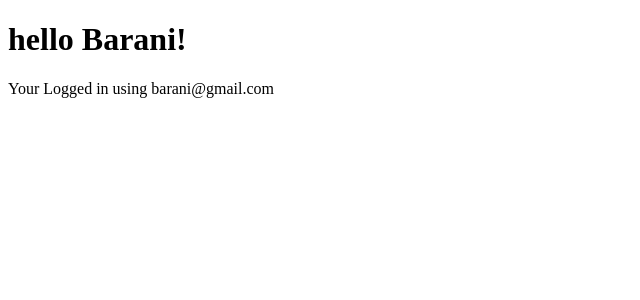
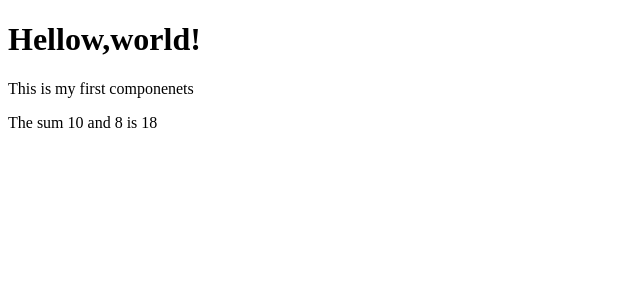
Before and after one commit to barani4462/first-react, a React (Vite) app: page / in a window 1280 px wide. Shown: the top 300 px of the page, without its empty margins (0-640 px from the left). Built offline with nearby package versions, Linux system fonts and the light colour scheme.

Commit message:
add variable and function

```diff
--- a/src/App.jsx
+++ b/src/App.jsx
@@ -1,20 +1,206 @@
-// components - functional components and class components
-// functional components is the prepared way to creare components in react
-import Greeting from "./components/Greeting";
+//day 1:
+
+import Greating from "./componenets/Greating";
+
+// components - functional componenets and class componenets
+// functional componenets is the preferred way to create components in React
+
+
 function App() {
+  return (
+ <>
+  <Greating />
 
-   function datafromChild(name, email) {
-    console.log(name, email);
-   }
-  return (
-    <>
-       <Greeting
-          datafromChild={datafromChild}
-       />
 
-    </>
+ </>
 
   )
 }
 
 export default App;
+
+// Day 2:
+
+
+
+
+
+
+
+
+
+
+
+
+
+
+
+
+
+
+
+
+// Day 3:
+
+// import compB from "./components/compB";
+
+// function App() {
+//   return <compB />
+// }
+
+// export default App;
+
+// import React from "react";
+
+// class App extends React.Component {
+//   render() {
+//     return <h1>Class Component in React</h1>
+//   }
+// }
+
+// export default App;
+
+
+// import { useState} from "react";
+/*
+State --> State is a value that can change over time.
+-State is used to store data that can
+*/
+// function App() {
+// const [count,setCount] = useState(0);
+
+//     const handleIncrease = (args) => {
+//       setCount(count + 1);
+//       console.log('Count increase:', count);
+//       console.log('Arguments:', args)
+//   }
+
+//     const handledecrease = (args) => {
+//       setCount(count - 1);
+//       console.log('Count decrease:',count);
+//       console.log('Arguments:', args)
+//     }
+
+//      const handlereset = (args) => {
+//       setCount(count );
+//       console.log('Count reset:',count);
+//       console.log('Arguments:', args)
+//     }
+
+
+
+//   return (
+//     <>
+//     <h1>Counter: {count}</h1>
+//     <button onClick={() => handleIncrease('hello')}>increase</button>
+//     <button onClick={() => handledecrease('hai')}>decrease</button>
+//     <button onClick={() => setCount(0)}>Reset</button>
+//    </>
+//   )
+// }
+
+// function App() {
+
+//   const [likes, setLikes] = useState(0);
+//   const [dislikes, setDislikes] = useState(0);
+
+//   const handleLike = () => {
+//     setLikes(likes + 1);
+//   }
+
+//   const handleDislike = () => {
+//     setDislikes(dislikes + 1);
+//   }
+
+//   return (
+//     <>
+//       <button onClick={handleLike}>Like {likes}</button> <button onClick={handleDislike}>Dislike {dislikes}</button>
+//     </>
+//   )
+// }
+
+
+// function App() {
+
+//   const [reaction, setReaction] = useState(0);
+
+
+//   const handleLike = () => {
+
+//   }
+
+//   const handleDislike = () => {
+
+//   }
+
+//   return (
+//     <>
+//       <button onClick={handleLike}>Like {reaction.likes}</button>
+//       <button onClick={handleDislike}>Dislike {rea}</button>
+//     </>
+//   )
+// }
+
+
+// function App() {
+
+//   const [reactions, setReactions] = useState({
+//     likes: 0,
+//     dislikes: 0
+//   });
+
+//   console.log(reactions);
+
+//   const handleLike = () => {
+//     setReactions({
+//       ...reactions, likes: reactions.likes + 1
+//     });
+//   }
+
+//   const handleDislike = () => {
+//     setReactions({
+//       ...reactions, dislikes: reactions.dislikes + 1
+//     });
+//   }
+
+//   return (
+//     <>
+//       <button onClick={handleLike}>Like {reactions.likes}</button> <button onClick={handleDislike}>Dislike {reactions.dislikes}</button>
+//     </>
+//   )
+// }
+
+// export default App;
+
+/*
+
+*/
+
+// import { useEffect, useState } from "react";
+
+// const App = () => {
+
+//   const [todos, setTodos] = useState([]);
+
+//   useEffect(() => {
+//     fetch(`https://685ac3af9f6ef9611157b188.mockapi.io/todos`)
+//       .then(response => response.json())
+//       .then(data => setTodos(data))
+//   }, []);
+
+//   return (
+//     <div>
+//       <h1>Todos</h1>
+//       <ul>
+//         {
+//           todos.map(todo => {
+//             // return <li key={todo.id}>{todo.content}</li>;
+//             return <li key={todo.id}>{todo.content}</li>
+//           })
+//         }
+//       </ul>
+//     </div>
+//   )
+// }
+
+// export default App;
--- /dev/null
+++ b/src/componenets/Greating.jsx
@@ -0,0 +1,19 @@
+function Greating() {
+
+    let num1 = 10;
+    let num2 = 8;
+
+    // let sum = num1 + num2;
+    let add = () => num1 + num2;
+  return (
+  <>
+     <h1>Hellow,world!</h1>
+    <p>This is my first componenets</p>
+    {/* <p>The sum of num1 and num2 { sum }</p> */}
+    <p>The sum {num1} and {num2} is {add()}</p>
+
+   </>
+  )
+}
+
+export default Greating;
--- a/src/components/Greeting.jsx
+++ /dev/null
@@ -1,16 +0,0 @@
-function Greeting(props) {
-
-  const name = 'Barani';
-  const email = 'barani@gmail.com';
-
-  props.datafromChild(name, email);
-  return (
-   <>
-     <h1>hello {name}!</h1>
-     <p>Your Logged in using {email}</p>
-
-   </>
-  )
-}
-
-export default Greeting;
```
Also changed, not shown: mainone.jsx (added), src/main.jsx (line endings or trailing spaces), 2 other files (tests, documents, lock files or other folders).
